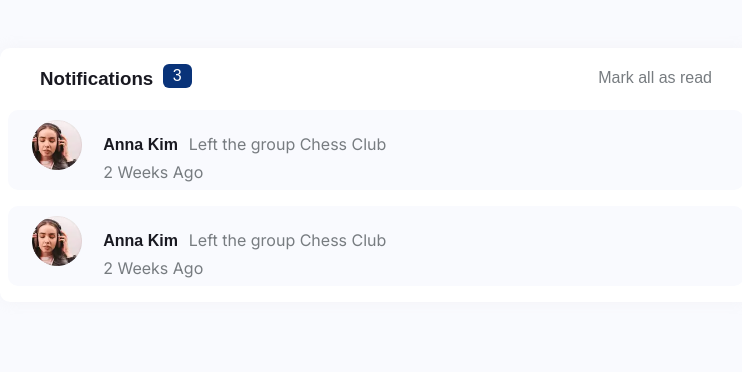
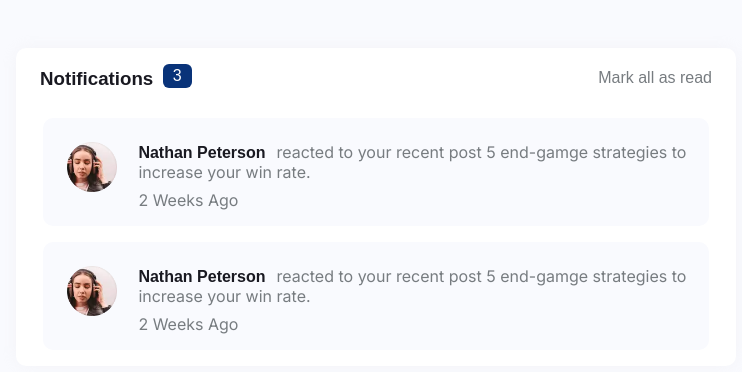
Before and after one commit to atorrez007/notifications-page-challenge, a Next.js app: page / in a window 1280 px wide. Shown: the top 372 px of the page, without its empty margins (264-1006 px from the left). Built offline with nearby package versions, Linux system fonts and the light colour scheme.

Commit message:
created dynamic class passed in through props to child component from Notifications, minor CSS tweaks here and there

```diff
--- a/src/Styles/GroupCardStyles.css
+++ b/src/Styles/GroupCardStyles.css
@@ -9,9 +9,24 @@
 @media (min-width: 300px) {
   .group-card-panel-unread {
     display: flex;
+    width: 100%;
+    height: auto;
+    border-radius: 10px;
+    margin-bottom: 1em;
+    padding-left: 1em;
+    padding-right: 1em;
+    padding-top: 0.5em;
+    padding-bottom: 0.5em;
+    background-color: rgb(249, 250, 254);
+    align-items: center;
+  }
+}
+@media (min-width: 960px) {
+  .group-card-panel-unread {
+    display: flex;
     min-width: 5.5em;
-    width: 100%;
-    height: 100%;
+    width: 90%;
+    height: auto;
     border-radius: 10px;
     margin-bottom: 1em;
     padding-left: 1em;
@@ -23,12 +38,44 @@
   }
 }
 
+@media (min-width: 300px) {
+  .group-card-panel-read {
+    display: flex;
+    width: 100%;
+    height: auto;
+    border-radius: 10px;
+    margin-bottom: 1em;
+    padding-left: 1em;
+    padding-right: 1em;
+    padding-top: 0.5em;
+    padding-bottom: 0.5em;
+    background-color: rgb(255, 255, 255);
+    align-items: center;
+  }
+}
+@media (min-width: 960px) {
+  .group-card-panel-read {
+    display: flex;
+    min-width: 5.5em;
+    width: 90%;
+    height: auto;
+    border-radius: 10px;
+    margin-bottom: 1em;
+    padding-left: 1em;
+    padding-right: 1em;
+    padding-top: 0.5em;
+    padding-bottom: 0.5em;
+    background-color: rgb(255, 255, 255);
+    align-items: center;
+  }
+}
+
 .avatar {
   height: 60px;
   width: 60px;
   padding-left: 0.5em;
   padding-right: 0.5em;
-  margin-right: 0.2em; /* Add spacing between avatar and user info */
+  margin-right: 0.2em;
 }
 
 .user-info {
@@ -51,6 +98,7 @@
 
 .time-stamp-placeholder {
   padding-top: 0.5em;
+  margin-bottom: 0.5em;
 }
 
 .timestamp {
--- a/src/Styles/GroupCardStyles.scss
+++ b/src/Styles/GroupCardStyles.scss
@@ -4,9 +4,8 @@
 .group-card-panel-unread {
   @include sm {
     display: flex;
-    min-width: 5.5em;
     width: 100%;
-    height: 100%;
+    height: auto;
     border-radius: 10px;
     margin-bottom: 1em;
     padding-left: 1em;
@@ -15,9 +14,52 @@
     padding-bottom: 0.5em;
     background-color: $unreadGray;
     align-items: center;
-    // p {
-    //   color: $graytext;
-    // }
+  }
+
+  @include lg {
+    display: flex;
+    min-width: 5.5em;
+    width: 90%;
+    height: auto;
+    border-radius: 10px;
+    margin-bottom: 1em;
+    padding-left: 1em;
+    padding-right: 1em;
+    padding-top: 0.5em;
+    padding-bottom: 0.5em;
+    background-color: $unreadGray;
+    align-items: center;
+  }
+}
+
+.group-card-panel-read {
+  @include sm {
+    display: flex;
+    width: 100%;
+    height: auto;
+    border-radius: 10px;
+    margin-bottom: 1em;
+    padding-left: 1em;
+    padding-right: 1em;
+    padding-top: 0.5em;
+    padding-bottom: 0.5em;
+    background-color: $white;
+    align-items: center;
+  }
+
+  @include lg {
+    display: flex;
+    min-width: 5.5em;
+    width: 90%;
+    height: auto;
+    border-radius: 10px;
+    margin-bottom: 1em;
+    padding-left: 1em;
+    padding-right: 1em;
+    padding-top: 0.5em;
+    padding-bottom: 0.5em;
+    background-color: $white;
+    align-items: center;
   }
 }
 
@@ -26,7 +68,7 @@
   width: 60px;
   padding-left: 0.5em;
   padding-right: 0.5em;
-  margin-right: 0.2em; /* Add spacing between avatar and user info */
+  margin-right: 0.2em;
 }
 
 .user-info {
@@ -46,11 +88,11 @@
   font-weight: 800;
   color: $darktext;
   margin-right: 0.4em;
-  // margin-bottom: 0.8em;
 }
 
 .time-stamp-placeholder {
   padding-top: 0.5em;
+  margin-bottom: 0.5em;
 }
 
 .timestamp {
--- a/src/Styles/NotificationStyles.css
+++ b/src/Styles/NotificationStyles.css
@@ -17,8 +17,8 @@
     flex-direction: column;
     align-items: center;
     background-color: rgb(255, 255, 255);
-    padding-left: 1em;
-    padding-right: 1em;
+    padding-left: 2em;
+    padding-right: 2em;
     box-shadow: rgba(226, 221, 221, 0.2) 0px 0px 16px 0px;
   }
 }
@@ -27,8 +27,8 @@
     margin-top: 3em;
     margin-left: 1em;
     margin-right: 1em;
-    padding-left: 1.5em;
-    padding-right: 1.5em;
+    padding-left: 0.5em;
+    padding-right: 0.5em;
     height: 100%;
     width: 44em;
     border-radius: 10px;
@@ -47,6 +47,7 @@
   .notification-feedback {
     display: flex;
     justify-content: space-between;
+    padding-bottom: 0.5em;
     width: 100%;
   }
 }
--- a/src/components/GroupCard.tsx
+++ b/src/components/GroupCard.tsx
@@ -1,11 +1,29 @@
-import React from "react";
+import React, { useEffect, useState } from "react";
 import "../Styles/GroupCardStyles.css";
 import AnnaKim from "../assets/images/avatar-anna-kim.webp";
 import Image from "next/image";
 
-const GroupCard = () => {
+type GroupCardProps = {
+  allReadStatus: boolean;
+};
+
+const GroupCard = ({ allReadStatus }: GroupCardProps) => {
+  const [isRead, setIsRead] = useState(false);
+
+  const modularClass = isRead
+    ? "group-card-panel-read"
+    : "group-card-panel-unread";
+
+  const markAsRead = () => {
+    setIsRead(true);
+  };
+
+  // useEffect will set isRead to true for all messages and override the option to markAsRead().
+  useEffect(() => {
+    allReadStatus ? setIsRead(true) : null;
+  }, [allReadStatus]);
   return (
-    <div className="group-card-panel-unread">
+    <div className={modularClass} onClick={markAsRead}>
       <div className="user-details">
         <div className="avatar">
           <Image src={AnnaKim} alt="user-avatar" width={50} height={50} />
@@ -13,7 +31,8 @@ const GroupCard = () => {
       </div>
       <div className="user-info">
         <div>
-          <span className="username">Anna Kim</span> Left the group Chess Club
+          <span className="username">Nathan Peterson</span> reacted to your
+          recent post 5 end-gamge strategies to increase your win rate.
           <div className="time-stamp-placeholder">
             <span className="timestamp">2 Weeks Ago</span>
           </div>
--- a/src/components/Notifications.tsx
+++ b/src/components/Notifications.tsx
@@ -1,8 +1,13 @@
 "use client";
-import React from "react";
+import React, { useState } from "react";
 import "../Styles/NotificationStyles.css";
 import GroupCard from "./GroupCard";
 const Notifications = () => {
+  const [allReadStatus, setAllReadStatus] = useState<boolean>(false);
+
+  const markAllRead = () => {
+    setAllReadStatus(true);
+  };
   return (
     <div className="notifications-panel">
       <div className="notification-feedback">
@@ -13,11 +18,11 @@ const Notifications = () => {
           </div>
         </div>
         <div className="read-all">
-          <p>Mark all as read</p>
+          <p onClick={markAllRead}>Mark all as read</p>
         </div>
       </div>
-      <GroupCard />
-      <GroupCard />
+      <GroupCard allReadStatus={allReadStatus} />
+      <GroupCard allReadStatus={allReadStatus} />
     </div>
   );
 };
```
Also changed, not shown: src/Styles/NotificationStyles.scss (+5 -51 lines), 2 other files (tests, documents, lock files or other folders).
